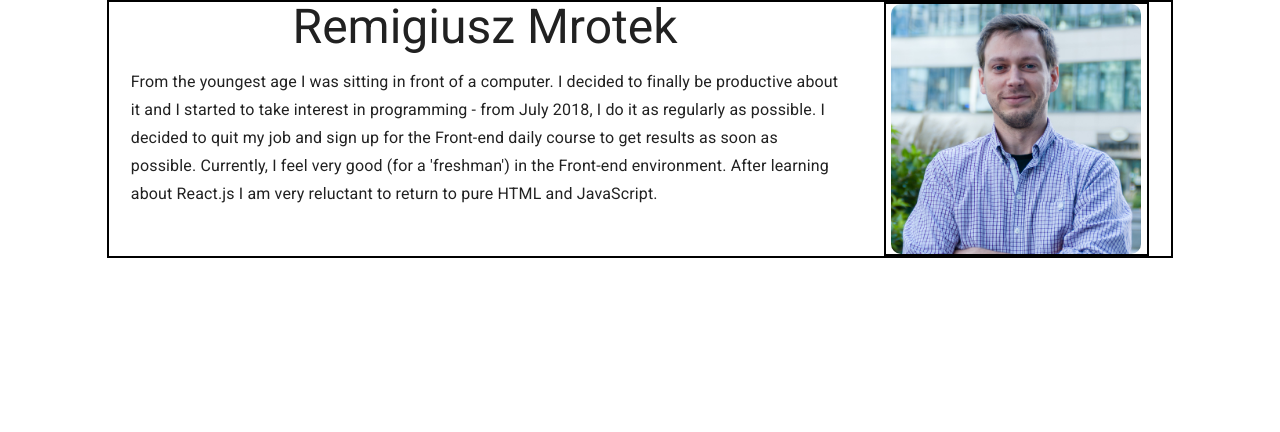
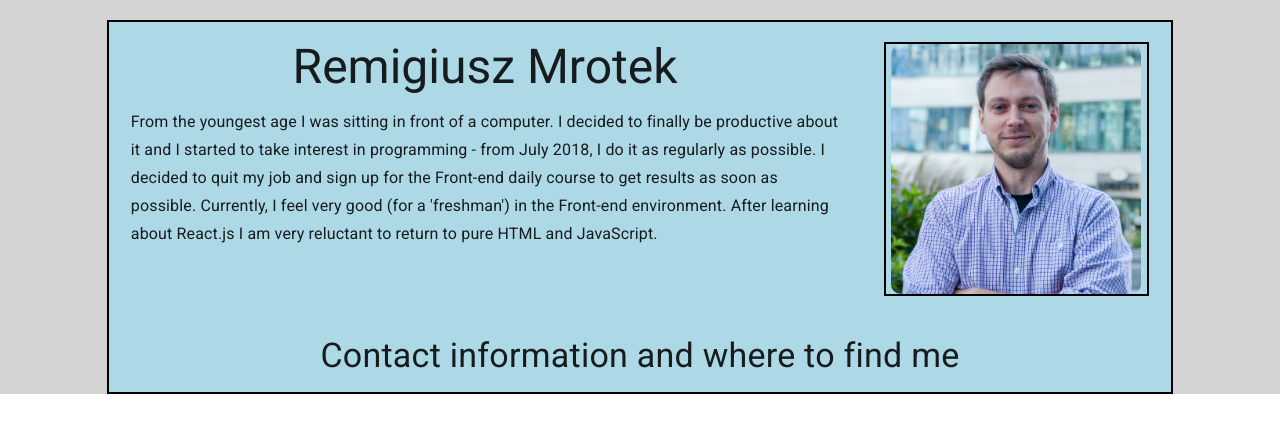
Before and after one commit to rmrotek/new-portfolio, a React (Create React App) app: page / in a window 1280 px wide. Shown: the top 432 px of the page. Built offline with nearby package versions, Linux system fonts and the light colour scheme.

Commit message:
empty space dividers - make into component maybe, later

```diff
--- a/src/components/HomeView/HomeView.js
+++ b/src/components/HomeView/HomeView.js
@@ -20,23 +20,43 @@ class HomeView extends Component {
   render() {
     return (
       <>
-        <Grid container justify='center'>
-          <Grid container item xl={10} lg={10} md={10} sm={10} xs={10} justify='space-around' style={{ border: '2px solid black' }}>
+        <Grid container justify='center' style={{ backgroundColor: 'lightgrey' }}>
 
+          <Grid item xl={12} lg={12} md={12} sm={12} xs={12}>
+            <br />
+          </Grid>
 
-            <Grid item xl={12} lg={8} md={12} sm={12} xs={12}>
+          <Grid container item xl={10} lg={10} md={10} sm={12} xs={12} justify='space-around' style={{ border: '2px solid black', backgroundColor: 'lightblue' }}>
+
+            <Grid item xl={12} lg={12} md={12} sm={12} xs={12}>
+              <br />
+            </Grid>
+
+            <Grid item xl={8} lg={8} md={8} sm={8} xs={11}>
               <Typography variant='h3' align='center' paragraph>
                 {`${this.state.name} ${this.state.surname}`}
               </Typography>
 
-              <Typography variant='subtitle1' align='left'>
+              <Typography variant='subtitle1' align='left' paragraph>
                 {this.state.headerDescription}
               </Typography>
             </Grid>
-            <Grid item container xl={4} lg={3} md={12} sm={12} xs={12} justify='center' style={{ border: '2px solid black' }}>
+
+            <Grid item container xl={3} lg={3} md={3} sm={3} xs={12} justify='center' style={{ border: '2px solid black' }}>
               <Picture picture={this.state.picture} />
             </Grid>
 
+            <Grid item xl={12} lg={12} md={12} sm={12} xs={12}>
+              <br />
+              <br />
+            </Grid>
+
+            <Grid item xl={12} lg={8} md={12} sm={12} xs={11}>
+              <Typography variant='h4' align='center' paragraph>
+                Contact information and where to find me
+              </Typography>
+
+            </Grid>
 
 
           </Grid>
```
